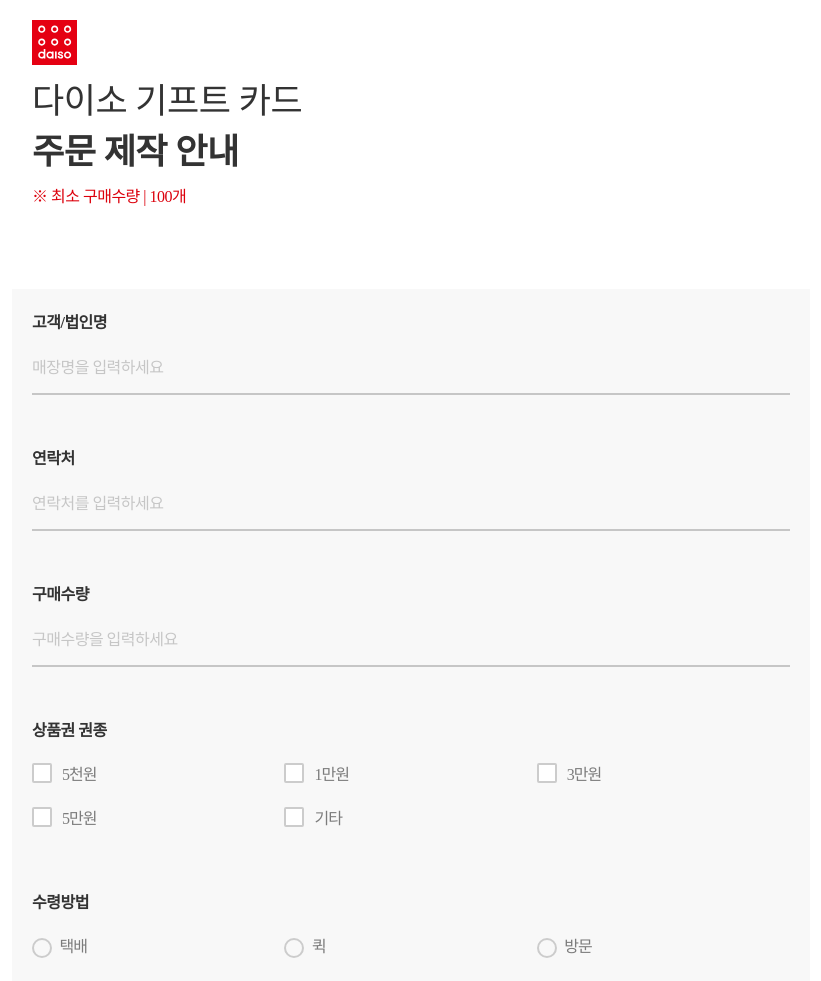
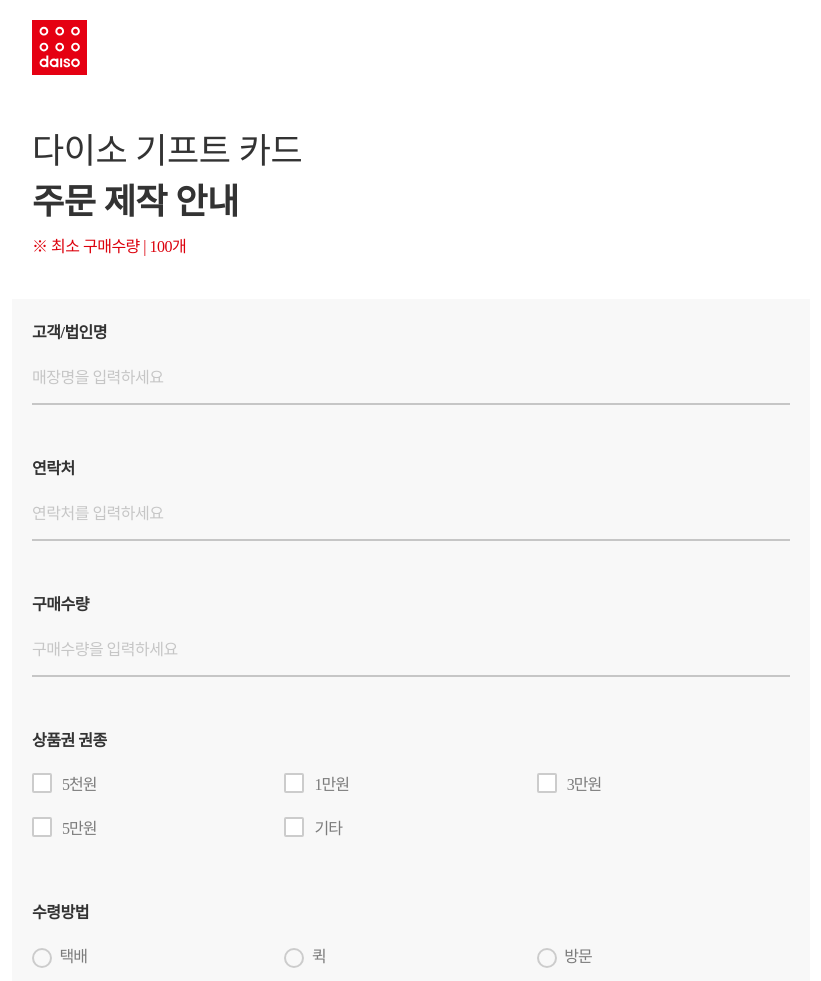
Before and after one commit to songyipa/daisogiftcard_in_, a plain HTML site: page index.html in a window 1280 px wide. Shown: the top 981 px of the page, without its empty margins (229-1050 px from the left). Drawn offline with Linux system fonts and the light colour scheme; a web font is replaced by a local one.

Commit message:
Add files via upload

```diff
--- a/main.css
+++ b/main.css
@@ -32,12 +32,12 @@
 .logo_iner {
     display: inline-block;
     position: relative;
-    height:80px;
+    height:130px;
     width: 100%;
 }
 
 .logo {
-    width: 45px;
+    width: 55px;
     position: absolute;
     left: 0px;
 }
@@ -77,7 +77,7 @@
     font-size: 16px;
     color: #DC000C;
     line-height: 25px;
-    padding-bottom: 60px;
+    padding-bottom: 20px;
     padding-top: 10px;
 }
 
@@ -95,7 +95,7 @@
     padding: 16px 0px 16px 0px;
     background: #F8F8F8;
     font-size: 16px;
-    font-weight: 600;
+    font-weight: 500;
     border-radius: 0px;
     transition: all 0.3s;
 }
```
